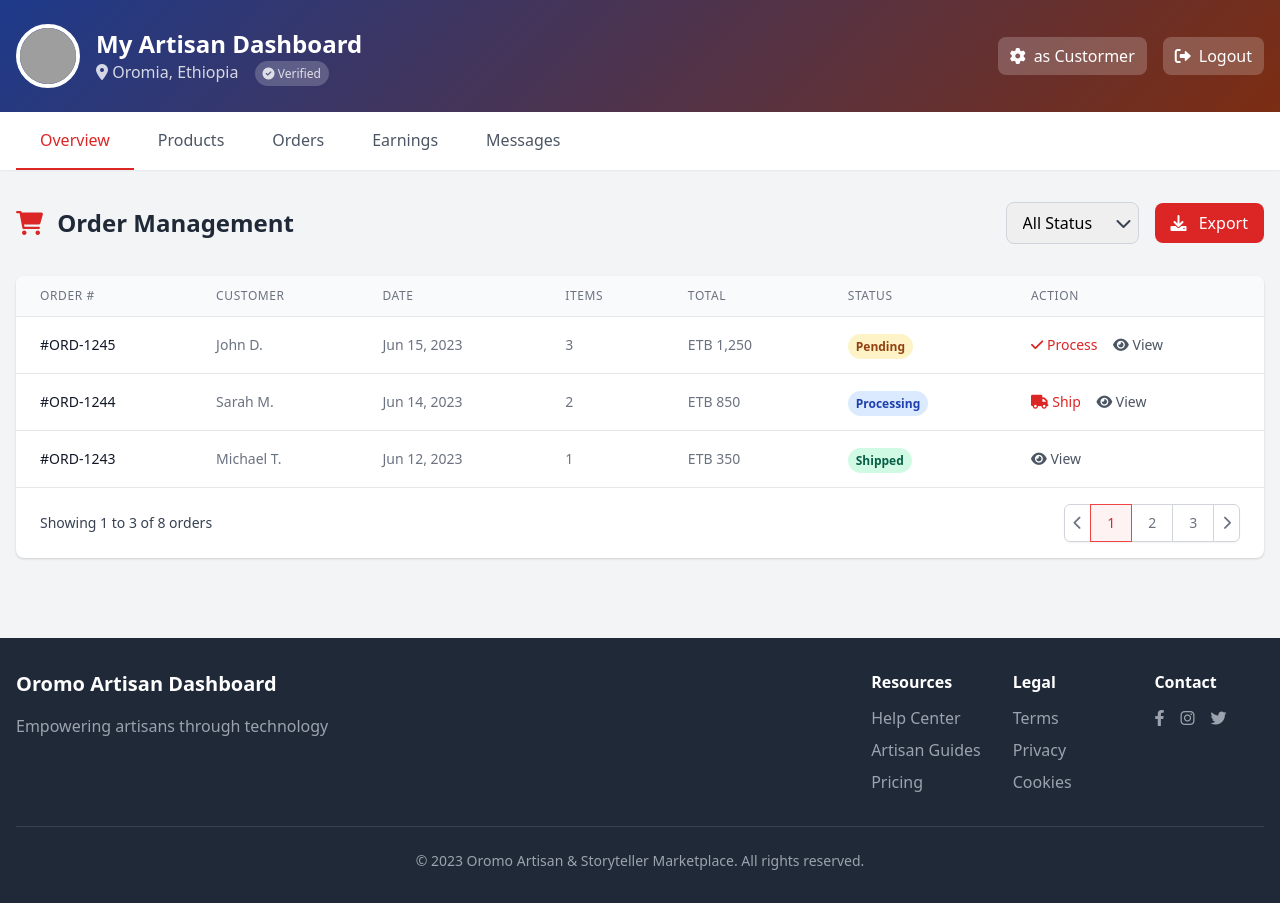
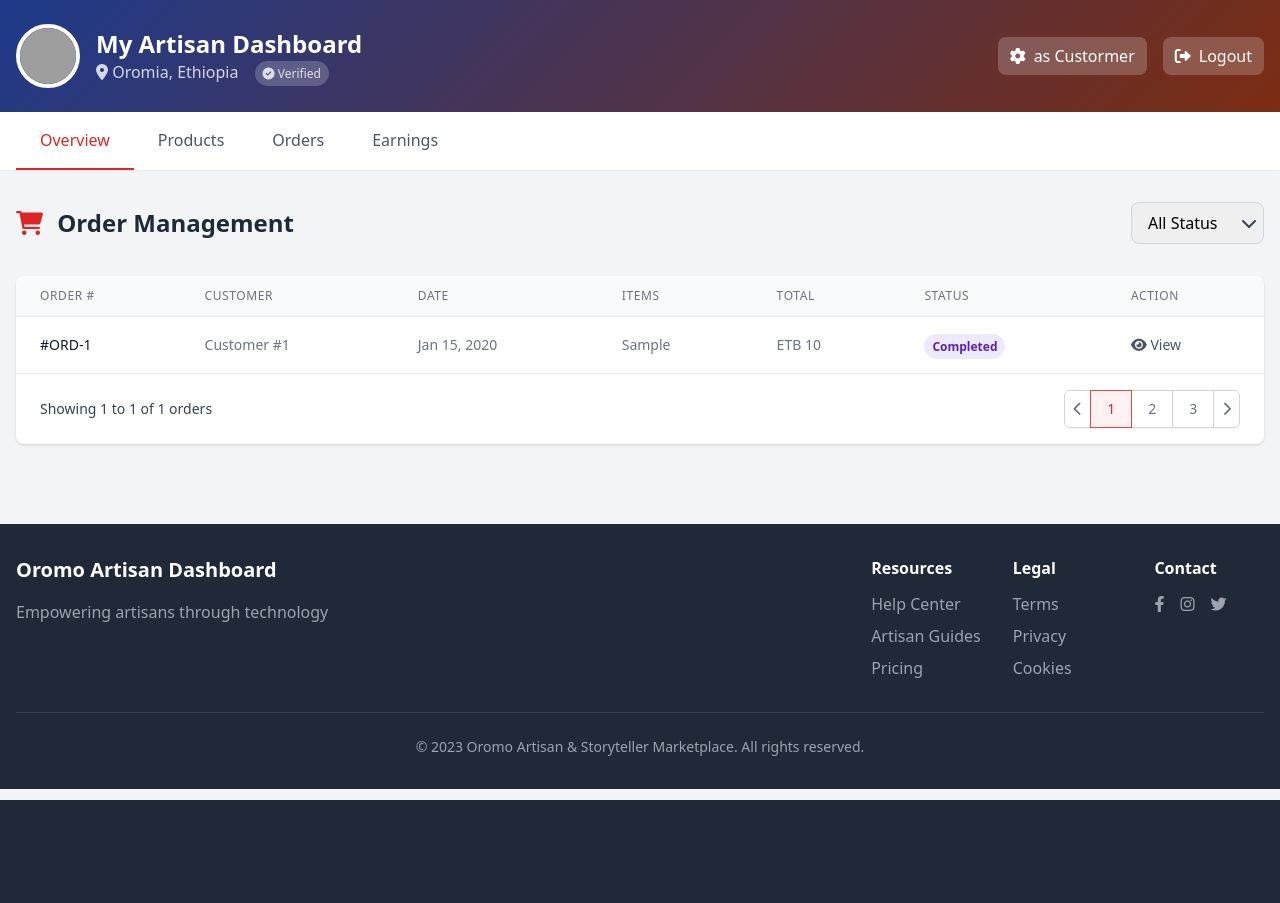
Before and after one commit to olyadboka/Oromo-Artisan-Storyteller-Marketplace, a PHP site: the page made by Artisan and Story teller/artisanContent/orders.php in a window 1280 px wide. After the commit the page ends 800 px from the top, so only its background shows below. Run offline with PHP 8.4, Linux system fonts and the light colour scheme; tables that the repository leaves empty or names only in its code hold one stand-in row (values such as "Sample post"); grey boxes are pictures that could not be loaded.

Commit message:
new file:   Artisan and Story teller/artisanContent/get_oreder_details.php 	modified:   Artisan and Story teller/artisanContent/get_product_details.php 	new file:   Artisan and Story teller/artisanContent/js/orders.js 	modified:   Artisan and Story teller/artisanContent/orders.php 	new file:   Artisan and Story teller/artisanContent/update_order_status.php 	modified:   Artisan and Story teller/storryteller/storytellers.php

```diff
--- a/Artisan and Story teller/artisanContent/get_product_details.php
+++ b/Artisan and Story teller/artisanContent/get_product_details.php
@@ -30,7 +30,7 @@ if (!isset($_SESSION['artisan_id'])) {
 $artisanId = $_SESSION['artisan_id'];
 
 try {
-    // Prepare the SQL statement
+
     $sql = "SELECT p.*,
                    pi.rImage1, pi.rImage2, pi.rImage3, pi.rVideo
             FROM products p
--- a/Artisan and Story teller/artisanContent/orders.php
+++ b/Artisan and Story teller/artisanContent/orders.php
@@ -1,5 +1,14 @@
 <?php
 include '../dbConnection/dbConnection.php';
+
+$sql = "SELECT * FROM orders ORDER BY date DESC";
+$result = $con->query($sql);
+$orders = [];
+if ($result->num_rows > 0) {
+    while($row = $result->fetch_assoc()) {
+        $orders[] = $row;
+    }
+}
 
 ?>
 
@@ -51,14 +60,12 @@ include '../dbConnection/dbConnection.php';
       <nav class="flex overflow-x-auto">
         <a href="#" class="px-6 py-4 font-medium text-red-600 border-b-2 border-red-600">Overview</a>
         <a href="./product.php" class="px-6 py-4 font-medium text-gray-600 hover:text-red-600">Products</a>
-
         <a href="#" class="px-6 py-4 font-medium text-gray-600 hover:text-red-600">Orders</a>
         <a href="./earning.php" class="px-6 py-4 font-medium text-gray-600 hover:text-red-600">Earnings</a>
-
-        <a href="#" class="px-6 py-4 font-medium text-gray-600 hover:text-red-600">Messages</a>
       </nav>
     </div>
   </div>
+
   <!-- Main Content -->
   <main class="container mx-auto px-4 py-8">
     <div class="flex justify-between items-center mb-8">
@@ -80,9 +87,7 @@ include '../dbConnection/dbConnection.php';
             <i class="fas fa-chevron-down"></i>
           </div>
         </div>
-        <button class="bg-red-600 hover:bg-red-700 text-white px-4 py-2 rounded-lg">
-          <i class="fas fa-download mr-2"></i> Export
-        </button>
+
       </div>
     </div>
 
@@ -101,62 +106,51 @@ include '../dbConnection/dbConnection.php';
             </tr>
           </thead>
           <tbody class="bg-white divide-y divide-gray-200">
-            <!-- Order 1 -->
+            <?php foreach ($orders as $order): ?>
             <tr class="hover:bg-gray-50">
-              <td class="px-6 py-4 whitespace-nowrap text-sm font-medium text-gray-900">#ORD-1245</td>
-              <td class="px-6 py-4 whitespace-nowrap text-sm text-gray-500">John D.</td>
-              <td class="px-6 py-4 whitespace-nowrap text-sm text-gray-500">Jun 15, 2023</td>
-              <td class="px-6 py-4 whitespace-nowrap text-sm text-gray-500">3</td>
-              <td class="px-6 py-4 whitespace-nowrap text-sm text-gray-500">ETB 1,250</td>
+              <td class="px-6 py-4 whitespace-nowrap text-sm font-medium text-gray-900">
+                #ORD-<?php echo $order['order_id']; ?></td>
+              <td class="px-6 py-4 whitespace-nowrap text-sm text-gray-500">Customer
+                #<?php echo $order['customer_id']; ?></td>
+              <td class="px-6 py-4 whitespace-nowrap text-sm text-gray-500">
+                <?php echo date('M j, Y', strtotime($order['date'])); ?></td>
+              <td class="px-6 py-4 whitespace-nowrap text-sm text-gray-500"><?php echo $order['items']; ?></td>
+              <td class="px-6 py-4 whitespace-nowrap text-sm text-gray-500">ETB
+                <?php echo number_format($order['total']); ?></td>
               <td class="px-6 py-4 whitespace-nowrap">
-                <span class="px-2 py-1 text-xs font-semibold rounded-full bg-yellow-100 text-yellow-800">Pending</span>
+                <?php
+                $statusClasses = [
+                    'Pending' => 'bg-yellow-100 text-yellow-800',
+                    'Processing' => 'bg-blue-100 text-blue-800',
+                    'Shipped' => 'bg-green-100 text-green-800',
+                    'Completed' => 'bg-purple-100 text-purple-800',
+                    'Cancelled' => 'bg-red-100 text-red-800'
+                ];
+                $statusClass = $statusClasses[$order['status']] ?? 'bg-gray-100 text-gray-800';
+                ?>
+                <span class="px-2 py-1 text-xs font-semibold rounded-full <?php echo $statusClass; ?>">
+                  <?php echo $order['status']; ?>
+                </span>
               </td>
               <td class="px-6 py-4 whitespace-nowrap text-sm text-gray-500">
-                <button class="text-red-600 hover:text-red-900 mr-3">
+                <?php if ($order['status'] == 'Pending'): ?>
+                <button class="text-red-600 hover:text-red-900 mr-3 process-btn"
+                  data-order-id="<?php echo $order['order_id']; ?>">
                   <i class="fas fa-check"></i> Process
                 </button>
-                <button class="text-gray-600 hover:text-gray-900">
+                <?php elseif ($order['status'] == 'Processing'): ?>
+                <button class="text-red-600 hover:text-red-900 mr-3 ship-btn"
+                  data-order-id="<?php echo $order['order_id']; ?>">
+                  <i class="fas fa-truck"></i> Ship
+                </button>
+                <?php endif; ?>
+                <button class="text-gray-600 hover:text-gray-900 view-btn"
+                  data-order-id="<?php echo $order['order_id']; ?>">
                   <i class="fas fa-eye"></i> View
                 </button>
               </td>
             </tr>
-
-            <!-- Order 2 -->
-            <tr class="hover:bg-gray-50">
-              <td class="px-6 py-4 whitespace-nowrap text-sm font-medium text-gray-900">#ORD-1244</td>
-              <td class="px-6 py-4 whitespace-nowrap text-sm text-gray-500">Sarah M.</td>
-              <td class="px-6 py-4 whitespace-nowrap text-sm text-gray-500">Jun 14, 2023</td>
-              <td class="px-6 py-4 whitespace-nowrap text-sm text-gray-500">2</td>
-              <td class="px-6 py-4 whitespace-nowrap text-sm text-gray-500">ETB 850</td>
-              <td class="px-6 py-4 whitespace-nowrap">
-                <span class="px-2 py-1 text-xs font-semibold rounded-full bg-blue-100 text-blue-800">Processing</span>
-              </td>
-              <td class="px-6 py-4 whitespace-nowrap text-sm text-gray-500">
-                <button class="text-red-600 hover:text-red-900 mr-3">
-                  <i class="fas fa-truck"></i> Ship
-                </button>
-                <button class="text-gray-600 hover:text-gray-900">
-                  <i class="fas fa-eye"></i> View
-                </button>
-              </td>
-            </tr>
-
-            <!-- Order 3 -->
-            <tr class="hover:bg-gray-50">
-              <td class="px-6 py-4 whitespace-nowrap text-sm font-medium text-gray-900">#ORD-1243</td>
-              <td class="px-6 py-4 whitespace-nowrap text-sm text-gray-500">Michael T.</td>
-              <td class="px-6 py-4 whitespace-nowrap text-sm text-gray-500">Jun 12, 2023</td>
-              <td class="px-6 py-4 whitespace-nowrap text-sm text-gray-500">1</td>
-              <td class="px-6 py-4 whitespace-nowrap text-sm text-gray-500">ETB 350</td>
-              <td class="px-6 py-4 whitespace-nowrap">
-                <span class="px-2 py-1 text-xs font-semibold rounded-full bg-green-100 text-green-800">Shipped</span>
-              </td>
-              <td class="px-6 py-4 whitespace-nowrap text-sm text-gray-500">
-                <button class="text-gray-600 hover:text-gray-900">
-                  <i class="fas fa-eye"></i> View
-                </button>
-              </td>
-            </tr>
+            <?php endforeach; ?>
           </tbody>
         </table>
       </div>
@@ -176,8 +170,9 @@ include '../dbConnection/dbConnection.php';
         <div class="hidden sm:flex-1 sm:flex sm:items-center sm:justify-between">
           <div>
             <p class="text-sm text-gray-700">
-              Showing <span class="font-medium">1</span> to <span class="font-medium">3</span> of <span
-                class="font-medium">8</span> orders
+              Showing <span class="font-medium">1</span> to <span
+                class="font-medium"><?php echo count($orders); ?></span> of <span
+                class="font-medium"><?php echo count($orders); ?></span> orders
             </p>
           </div>
           <div>
@@ -211,6 +206,33 @@ include '../dbConnection/dbConnection.php';
     </div>
   </main>
 
+  <!-- Order Details Modal -->
+  <div id="orderModal" class="fixed inset-0 bg-gray-600 bg-opacity-50 overflow-y-auto h-full w-full hidden">
+    <div class="relative top-20 mx-auto p-5 border w-11/12 md:w-2/3 lg:w-1/2 shadow-lg rounded-md bg-white">
+      <div class="flex justify-between items-center border-b pb-3">
+        <h3 class="text-lg font-semibold text-gray-800">Order Details</h3>
+        <button id="closeModal" class="text-gray-500 hover:text-gray-700">
+          <i class="fas fa-times"></i>
+        </button>
+      </div>
+      <div class="py-4">
+        <div id="orderDetailsContent">
+
+        </div>
+      </div>
+      <div class="flex justify-end pt-2 border-t">
+        <button id="saveStatusBtn" class="px-4 py-2 bg-red-600 text-white rounded hover:bg-red-700">
+          Save Changes
+        </button>
+      </div>
+    </div>
+  </div>
+
+  <script src="https://code.jquery.com/jquery-3.6.0.min.js"></script>
+  <script src="./js/orders.js">
+
+  </script>
+
   <?php
 include '../common/footer.php';
  ?>
```
Also changed, not shown: Artisan and Story teller/artisanContent/get_oreder_details.php (added, +46 -0 lines), Artisan and Story teller/artisanContent/js/orders.js (added, +66 -0 lines), Artisan and Story teller/artisanContent/update_order_status.php (added, +21 -0 lines), Artisan and Story teller/storryteller/storytellers.php (+31 -15 lines).
